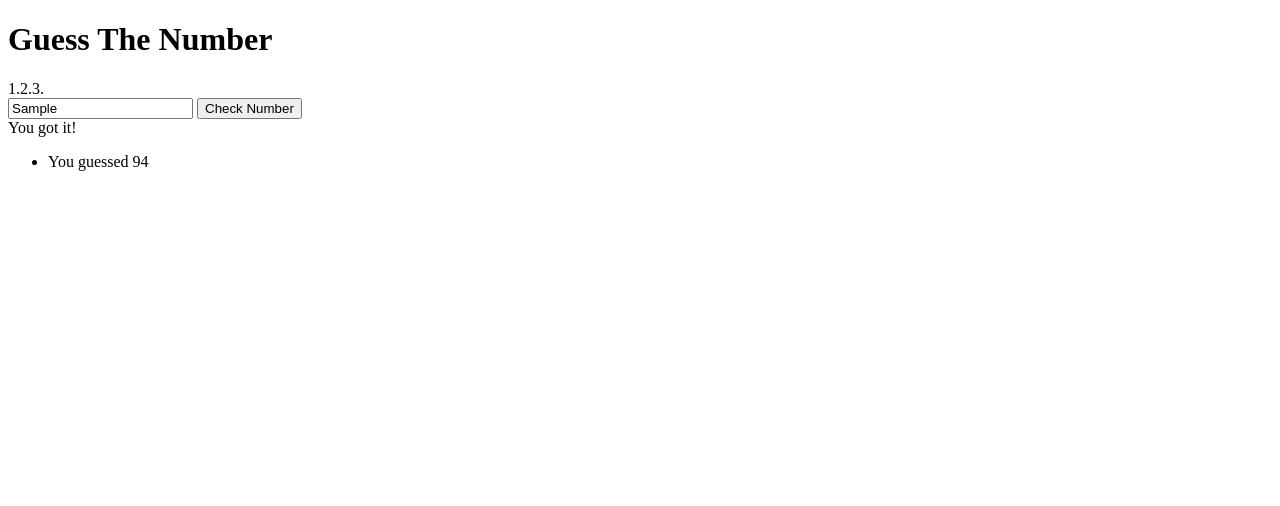
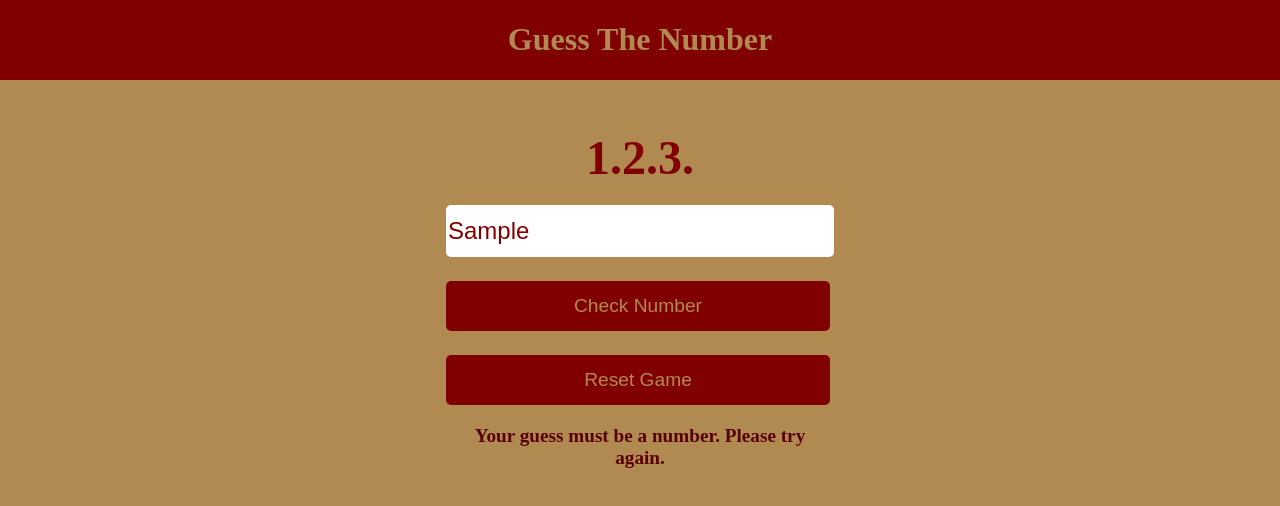
Before and after one commit to chandler-king1011/guess-the-number, a plain HTML site: page index.html in a window 1280 px wide. Both pictures are taken after typing "Sample" into the empty fields and a click on the button "Check Number". Drawn offline with Linux system fonts and the light colour scheme.

Commit message:
Finished game and styled.

```diff
--- a/index.html
+++ b/index.html
@@ -2,6 +2,7 @@
 <html lang='en'>
 <head>
 <meta charset='UTF-8'>
+<link href="style.css" rel="stylesheet" type="text/css" />
 <title>Thinking of a Number</title>
 </head>
 <body>
@@ -13,10 +14,11 @@
         <form class="form">
             <input
                 type="text"
-                placeholder="Guess a number between 1-100"
+                placeholder="Guess a number between 0-100"
                 class="form-input"
             />
             <button type="submit" class="form-button">Check Number</button>
+            <button type="button" class="form-button__reset form-button">Reset Game</button>
         </form>
         <div class="form-response">Make a guess</div>
     </div>
--- a/script.js
+++ b/script.js
@@ -2,33 +2,49 @@ let numberToGuess = Math.floor(Math.random() * 101);
 const formResponse = document.querySelector(".form-response");
 const input = document.querySelector(".form-input");
 const form = document.querySelector(".form");
+const resetButton = document.querySelector(".form-button__reset");
 const responseList = document.querySelector(".form-response-list");
 let guessArr = [];
 
-
-form.addEventListener("submit", (e) => {
+const checkGuess = (e) => {
     e.preventDefault();
-    console.log(numberToGuess);
     let guess = input.value;
     if (guess > numberToGuess) {
         let tooHigh = `<div class="form-response high">Your guess was too high! Try again.</div>`
         formResponse.innerHTML = tooHigh;
-        guessArr.push(guess);
+        guessArr.unshift(guess);
     } else if (guess < numberToGuess) {
         let tooLow = `<div class="form-response low">Your guess was too low! Try again.</div>`
         formResponse.innerHTML = tooLow;
-        guessArr.push(guess);
+        guessArr.unshift(guess);
 
-    } else if (guess = numberToGuess) {
-        let tooLow = `<div class="form-response correct">You got it!</div>`
-        formResponse.innerHTML = tooLow;
-        guessArr.push(guess);
+    } else if (guess == numberToGuess) {
+        let correct = `<div class="form-response correct">You got it! I have another number make a guess to keep playing.</div>`
+        formResponse.innerHTML = correct;
+        guessArr = [];
+        numberToGuess = Math.floor(Math.random() * 101);
+    } else {
+        let notaNumber = `<div class="form-response not-a-number">Your guess must be a number. Please try again.</div>`
+        formResponse.innerHTML = notaNumber;
     }
-
     if (guessArr.length >= 1) {
         let guessList = guessArr.map(guess => {
             return `<li>You guessed ${guess}</li>`
         });
         responseList.innerHTML = guessList.join(' ');
+    } else {
+        responseList.innerHTML = "";
     }
-})
+}
+
+const resetGame = () => {
+    const reset = `<div class="form-response">Make a guess</div>`
+    guessArr = [];
+    numberToGuess = Math.floor(Math.random() * 101);
+    formResponse.innerHTML = reset;
+    responseList.innerHTML = "";
+}
+
+
+form.addEventListener("submit", checkGuess);
+resetButton.addEventListener("click", resetGame);
--- a/style.css
+++ b/style.css
@@ -0,0 +1,105 @@
+body {
+    background-color: rgb(177, 138, 81);
+    margin: 0;
+    display: grid;
+    grid-template-rows: 75px, 1fr;
+    grid-gap: 50px;
+}
+
+.heading {
+    background-color: maroon;
+    color: rgb(177, 138, 81);
+    display: flex;
+    justify-content: center;
+    align-items: center;
+}
+
+.form-wrapper {
+    height: 500px;
+    width: 100vw;
+    display: flex;
+    flex-direction: column;
+    align-items: center;
+}
+
+.form-wrapper > .form-title {
+    font-size: 3em;
+    font-weight: 600;
+    color: maroon;
+    margin-bottom: 20px;
+}
+
+.form-wrapper > form {
+    height: 200px;
+    display: flex;
+    flex-direction: column;
+    justify-content: space-between;
+}
+
+.form-wrapper > .form > .form-input {
+    width: 30vw;
+    height: 50px;
+    border-radius: 5px;
+    border: none;
+    font-size: 1.5em;
+    color: #800000;;
+}
+
+
+.form-wrapper > .form > .form-input:focus {
+    outline: none;
+    background-color:  #b18a51;
+    box-shadow: 0px 5px 29px 0px rgba(88,0,0,1);
+}
+
+.form-wrapper > .form > .form-input::placeholder {
+    color: #580000;
+}
+
+.form-wrapper > .form > .form-button {
+    width: 30vw;
+    height: 50px;
+    border-radius: 5px;
+    border: none;
+    font-size: 1.2em;
+    color: #b18a51;
+    background-color: #800000;
+    transition: ease-in-out 0.2s;
+}
+
+.form-wrapper > .form > .form-button:hover {
+    box-shadow: 0px 5px 29px 0px rgba(0,0,0,0.5);
+}
+
+.form-wrapper > .form > .form-button:focus {
+    outline: none;
+}
+
+.form-wrapper > .form-response {
+    text-align: center;
+    color: #580000;
+    width: 30vw;
+    margin-top: 20px;
+    font-size: 1.2em;
+    font-weight: 600;
+}
+
+.form-response-list {
+    display: flex;
+    flex-direction: column;
+    justify-content: center;
+    align-items:center;
+    list-style-type: none;
+    padding-inline-start: 0px;
+
+}
+
+.form-response-list > li {
+    width: 30vw;
+    background-color:#800000;
+    color: #b18a51;
+    text-align: center;
+    border-bottom: 1px solid #580000;
+    font-size: 1.2em;
+    font-weight: 600;
+}
```
